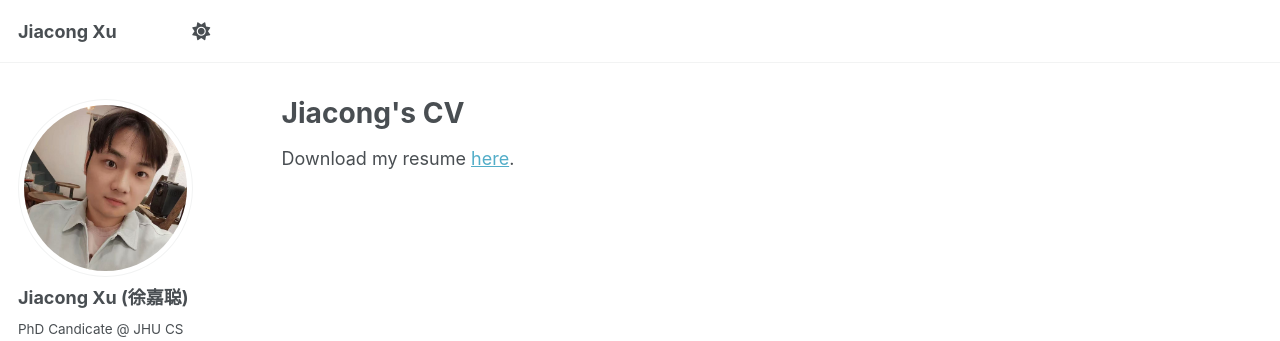
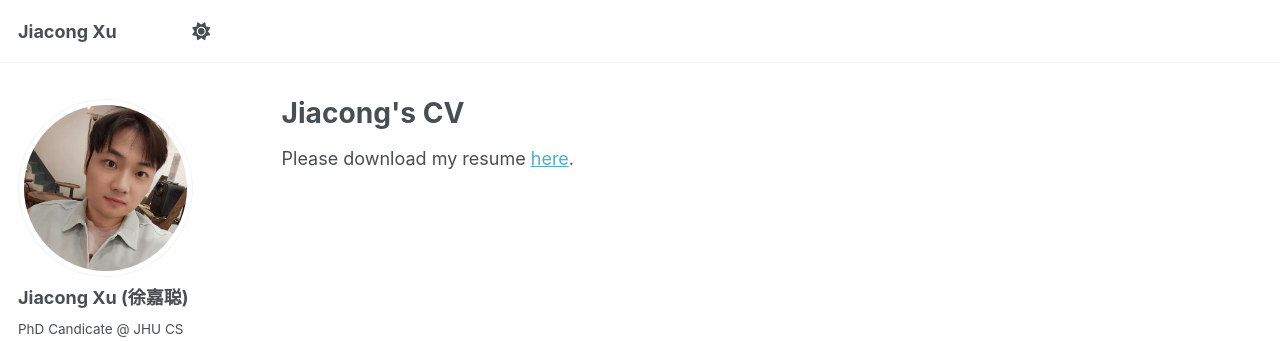
Before and after one commit to XuJiacong/XuJiacong.github.io, a Jekyll site: the page built from _pages/cv.md, in a window 1280 px wide. Shown: the top 341 px of the page. Built offline with Jekyll 4.4.1, drawn with Linux system fonts in a browser that asks for light colours; some web fonts are replaced.

Commit message:
Update cv.md

```diff
--- a/_pages/cv.md
+++ b/_pages/cv.md
@@ -9,4 +9,4 @@
 
 {% include base_path %}
 
-Download my resume [here](files/my_cv.pdf).
+Please download my resume [here](https://jiacongxu666.github.io/files/my_cv.pdf).
```
